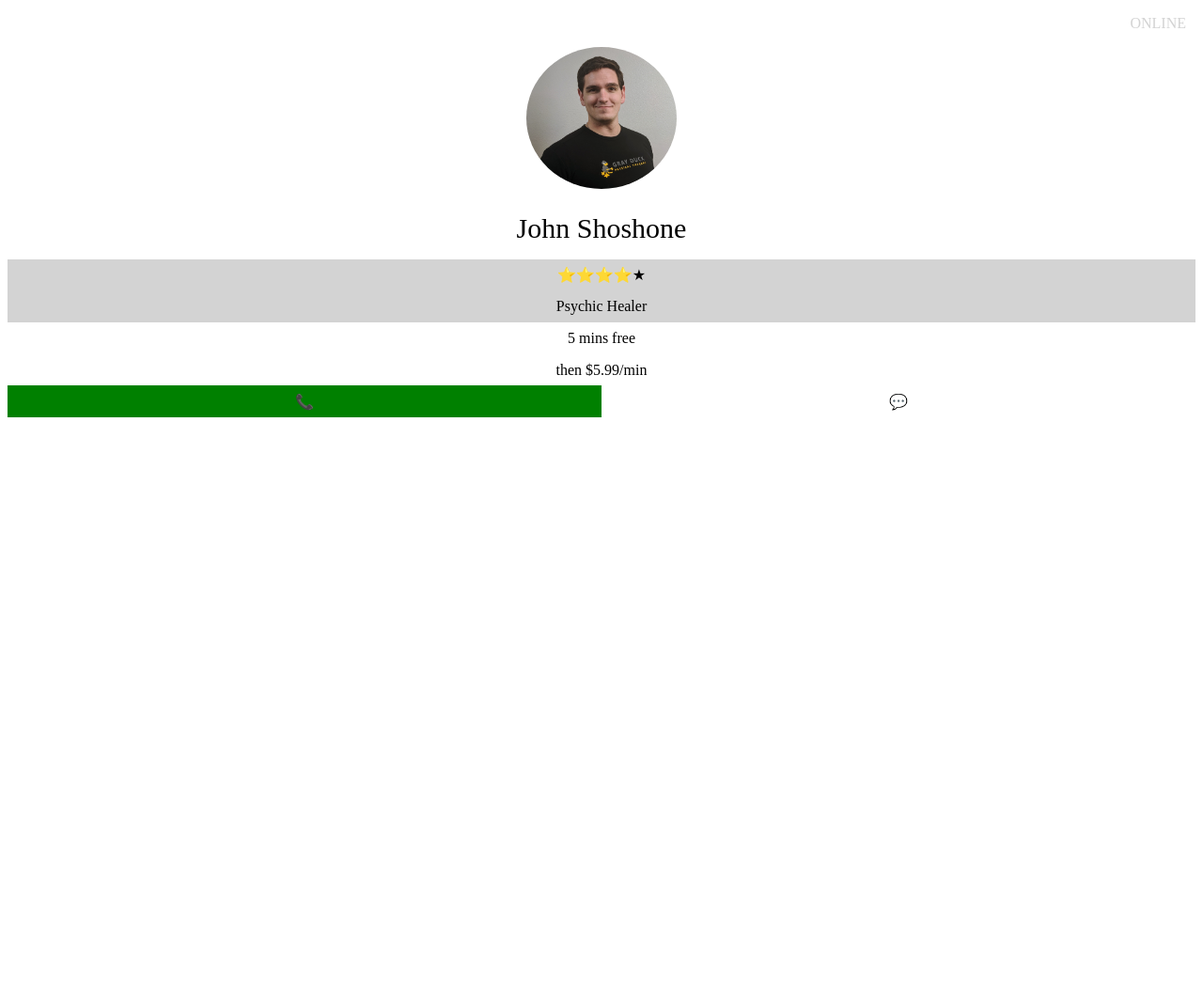
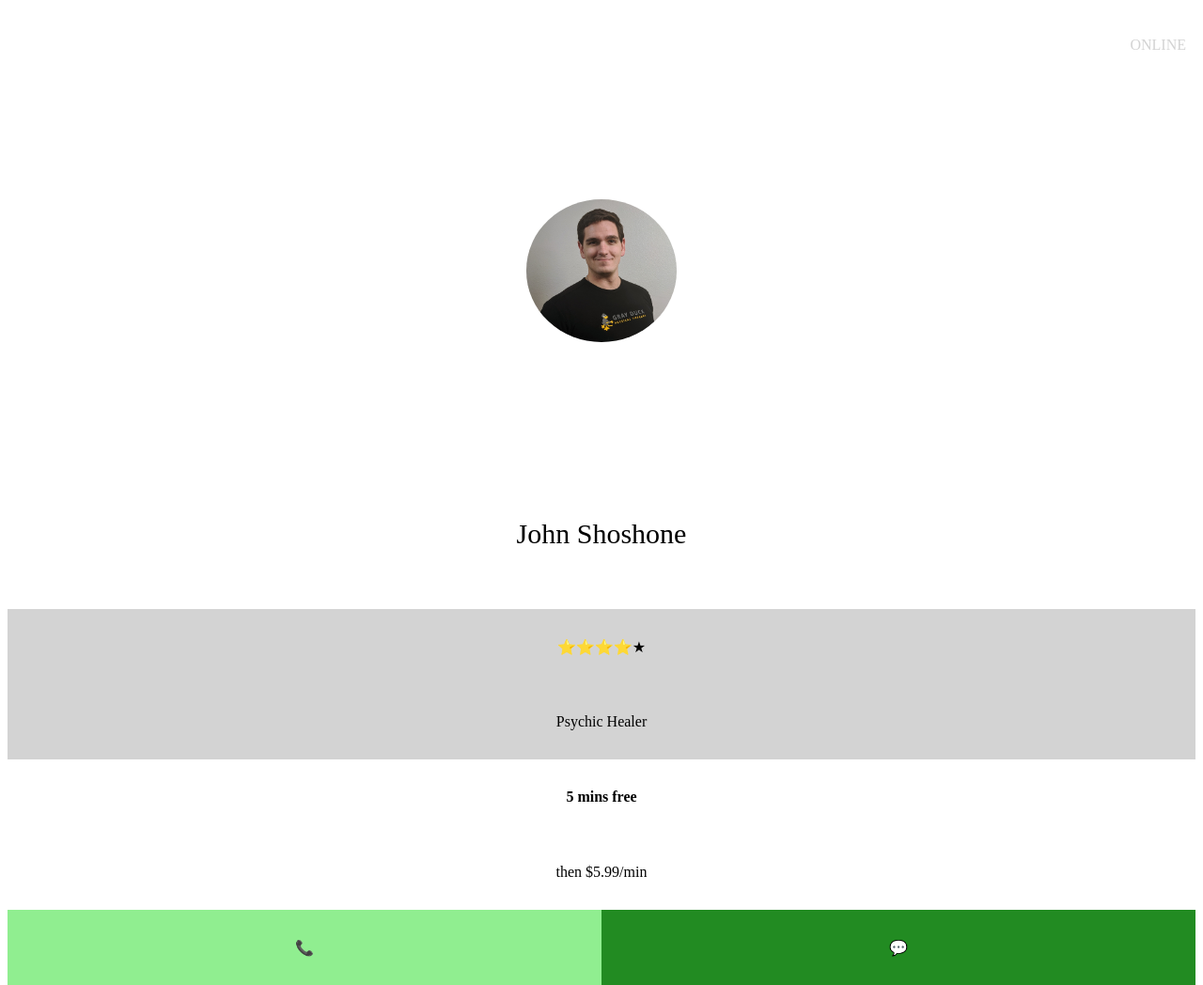
Before and after one commit to njmanning212/Flexbox-Grid-Responsive-Design, a plain HTML site: page index.html in a window 1280 px wide. Shown: the whole page at 94% size. Before the commit the page ends 800 px from the top, so only its background shows below. Drawn offline with Linux system fonts and the light colour scheme.

Commit message:
fix body height to 100 vh

```diff
--- a/css/style.css
+++ b/css/style.css
@@ -5,6 +5,7 @@
 }
 
 body {
+    height: 100vh;
     display: grid;
     grid-template-columns: 50% 50%;
     grid-template-rows: 10% 50% 20% 10% 10% 10% 10% 10%;
@@ -62,6 +63,7 @@ header {
 
 #offer {
     grid-area: offer;
+    font-weight: 900;
 }
 
 #cost {
@@ -70,13 +72,10 @@ header {
 
 #phone {
     grid-area: phone;
+    background-color: lightgreen;
 }
 
 #chat {
     grid-area: chat;
+    background-color: forestgreen;
 }
-
-#phone {
-    grid-area: phone;
-    background-color: green;
-}
```
